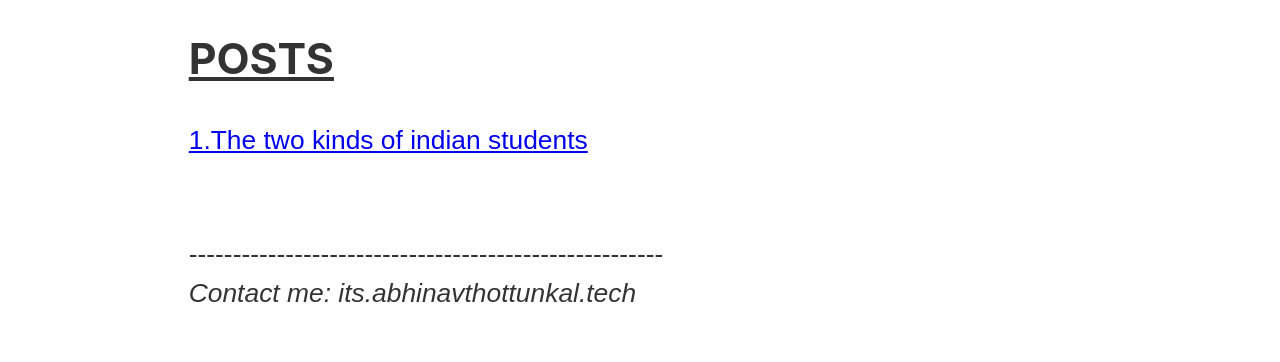
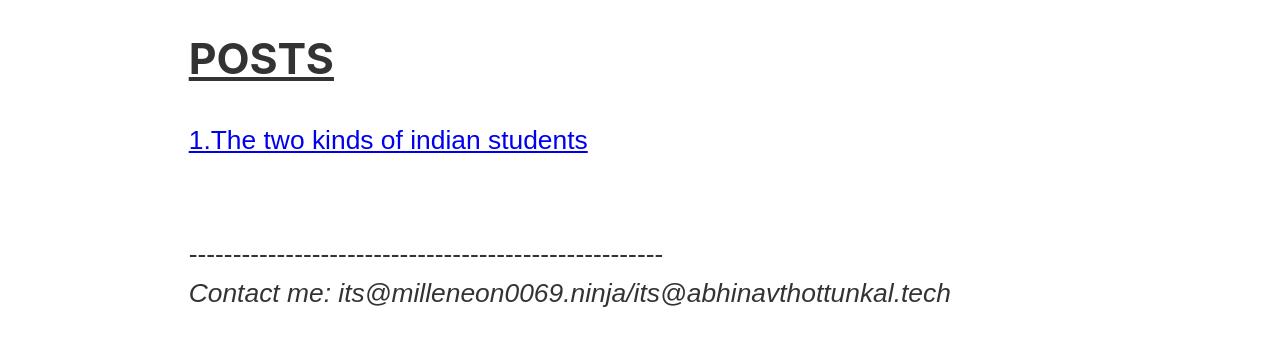
Before and after one commit to kaizen-abhinav/The-BL0G, a Gatsby site: page / in a window 1280 px wide. Shown: the part 145-507 px from the top of the page. Built offline with nearby package versions, Linux system fonts and the light colour scheme; Gatsby itself is replaced by a stand-in of ours.

Commit message:
contact details

```diff
--- a/src/pages/index.js
+++ b/src/pages/index.js
@@ -13,7 +13,7 @@ const IndexPage = () => (
     </p>
     <br></br>
     ------------------------------------------------------
-    <p><i>Contact me: its.abhinavthottunkal.tech</i></p>
+    <p><i>Contact me: its@milleneon0069.ninja/its@abhinavthottunkal.tech</i></p>
   </Layout>
 )
 
```
